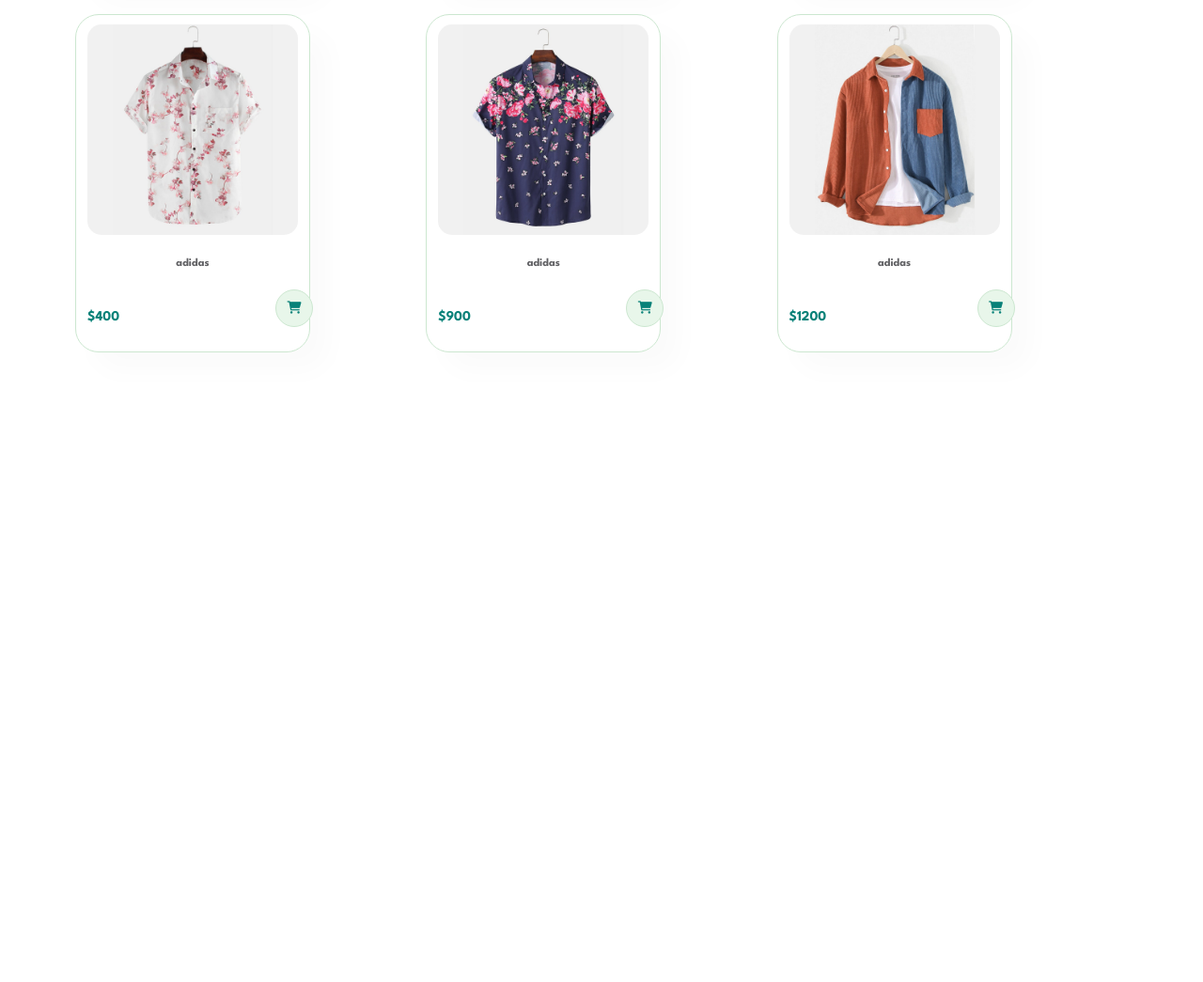
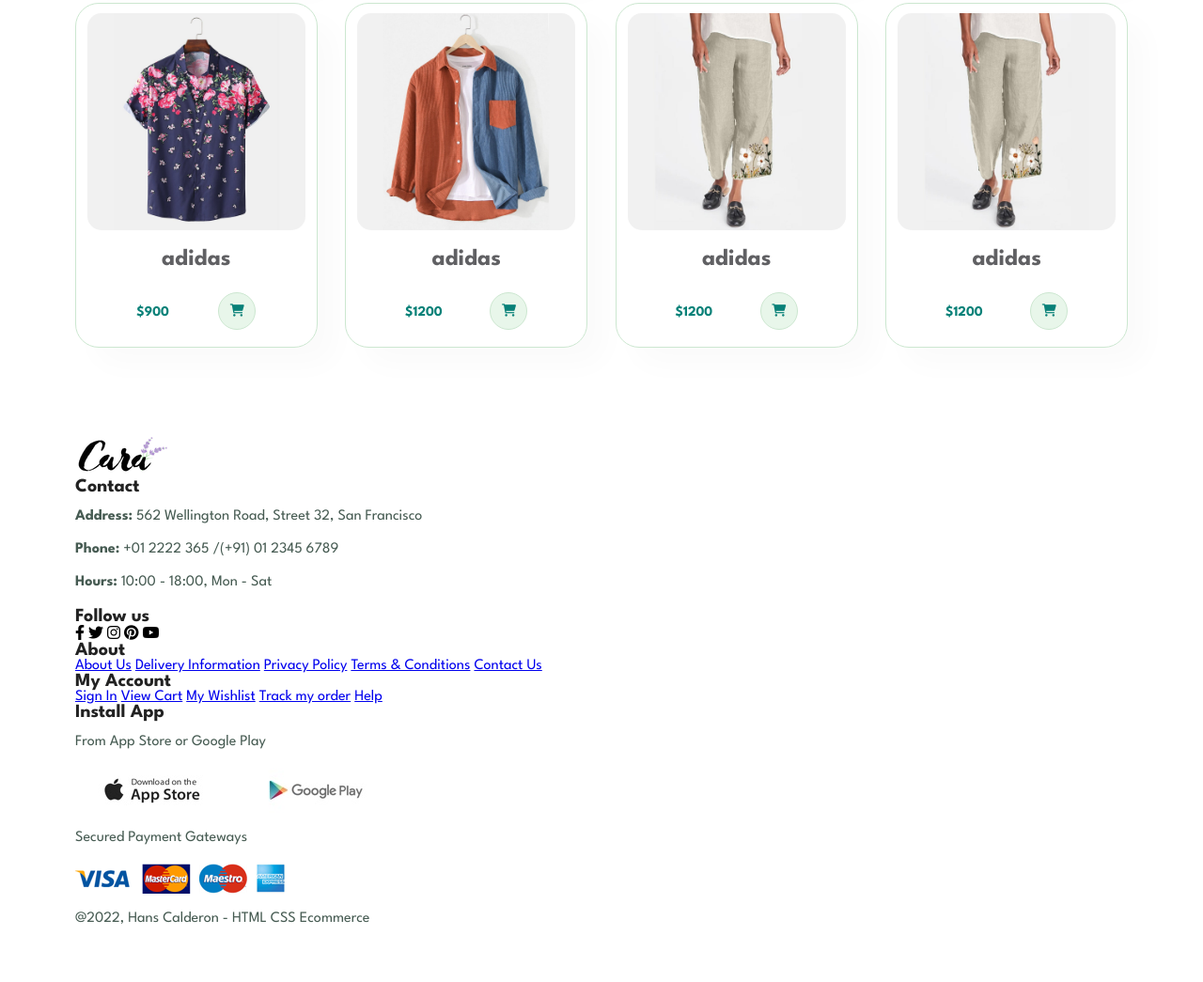
Before and after one commit to Alej0C/ecommerce, a plain HTML site: page index.html in a window 1280 px wide. Shown: the part 1234-2279 px from the top of the page at 94% size. Before the commit the page ends 1664 px from the top, so only its background shows below. Drawn offline with Linux system fonts and the light colour scheme.

Commit message:
cuarto Commit

```diff
--- a/index.html
+++ b/index.html
@@ -9,6 +9,7 @@
     <link rel="stylesheet" href="./src/styles/style.css">
     <link rel="stylesheet" href="./src/styles/products.css">
     <link rel="stylesheet" href="./src/styles/home.css">
+    <link rel="stylesheet" href="./src/styles/footer.css">
     <title>Ecommerce</title>
 </head>
 
@@ -20,10 +21,9 @@
         <div>
             <ul id="navbar">
                 <li><a class="active" href="index.html">Home</a></li>
-                <li><a href="shop.html">Shop</a></li>
-                <li><a href="blog.html">Blog</a></li>
-                <li><a href="about.html">About</a></li>
-                <li><a href="contact.html">Contact</a></li>
+                <li><a href="shop.html">Shop
+
+                    </a></li>
                 <li><a href="cart.html"><i class="fa-solid fa-bag-shopping"></i></a></li>
             </ul>
         </div>
@@ -41,6 +41,59 @@
         <!-- card -->
     </section>
 
+    <footer class="section-p1">
+        <div class="col">
+            <img src="./public/assets/logo.png" alt="">
+            <h4>Contact</h4>
+            <p> <strong>Address:</strong> 562 Wellington Road, Street 32, San Francisco</p>
+            <p> <strong>Phone:</strong> +01 2222 365 /(+91) 01 2345 6789</p>
+            <p> <strong>Hours:</strong> 10:00 - 18:00, Mon - Sat</p>
+            <div class="follow">
+                <h4>Follow us</h4>
+                <div class="icon">
+                    <i class="fab fa-facebook-f"></i>
+                    <i class="fab fa-twitter"></i>
+                    <i class="fab fa-instagram"></i>
+                    <i class="fab fa-pinterest"></i>
+                    <i class="fab fa-youtube"></i>
+                </div>
+            </div>
+        </div>
+
+        <div class="col">
+            <h4>About</h4>
+            <a href="#">About Us</a>
+            <a href="#">Delivery Information</a>
+            <a href="#">Privacy Policy</a>
+            <a href="#">Terms & Conditions</a>
+            <a href="#">Contact Us</a>
+        </div>
+
+        <div class="col">
+            <h4>My Account</h4>
+            <a href="#">Sign In</a>
+            <a href="#">View Cart</a>
+            <a href="#">My Wishlist</a>
+            <a href="#">Track my order</a>
+            <a href="#">Help</a>
+        </div>
+
+        <div class="col install">
+            <h4>Install App</h4>
+            <p>From App Store or Google Play</p>
+            <div class="row">
+                <img src="./public/pay/app.jpg" alt="">
+                <img src="./public/pay/play.jpg" alt="">
+            </div>
+            <p>Secured Payment Gateways</p>
+            <img src="./public/pay/pay.png" alt="">
+        </div>
+
+        <div class="copyright">
+            <p>@2022, Hans Calderon - HTML CSS Ecommerce</p>
+        </div>
+    </footer>
+
     <script src="src/js/main.js" type="module"></script>
 
 </body>
--- a/src/styles/products.css
+++ b/src/styles/products.css
@@ -1,13 +1,16 @@
 #products {
-    display: grid;
-    grid-template-columns: 33.33% 33.33% 33.33%;
+    display: flex;
+    justify-content: space-between;
+    padding-top: 20px;
+    align-items: center;
+    flex-wrap: wrap;
 }
 
 .card {
     width: 23%;
     min-width: 250px;
     padding: 10px 12px;
-    border: 1px solid #cce7d0;
+    border: 1px solid var(--lgreen);
     border-radius: 25px;
     cursor: pointer;
     box-shadow: 20px 20px 30px rgba(0, 0, 0, 0.02);
@@ -15,7 +18,7 @@
     transition: 0.2s ease;
 }
 
-.card:hover {
+.card:hover{
     box-shadow: 20px 20px 30px rgba(0, 0, 0, 0.06);
 }
 
@@ -34,15 +37,15 @@
 .nameProduct {
     color: #606063;
     text-align: center;
-    font-size: 12px;
+    font-size: 25px;
 }
 
 .card div {
     width: 100%;
     height: 35%;
-    display: grid;
-    grid-template-columns: 200px 1fr 300px;
-    justify-items: baseline;
+    display: flex;
+    justify-content: space-evenly;
+    align-items: center;
 }
 
 .price {
@@ -60,5 +63,5 @@
     background-color: #e8f6ea;
     font-weight: 500;
     color: var(--green);
-    border: 1px solid #cce7d0;
+    border: 1px solid var(--lgreen);
 }
--- a/src/styles/style.css
+++ b/src/styles/style.css
@@ -11,7 +11,8 @@
 :root {
     --gray: #222;
     --green: #088178;
-    --black: #1a1a1a
+    --black: #1a1a1a;
+    --lgreen: #cce7d0;
 }
 
 h1 {
--- a/src/utils/data.js
+++ b/src/utils/data.js
@@ -35,4 +35,16 @@ export const products = [
         price: 1200,
         url: 'f6.jpg'
     },
+    {
+        name: 'adidas',
+        description: 'Cartoon Astronaut T-Shirts',
+        price: 1200,
+        url: 'f7.jpg'
+    },
+    {
+        name: 'adidas',
+        description: 'Cartoon Astronaut T-Shirts',
+        price: 1200,
+        url: 'f7.jpg'
+    }
 ]
```
Also changed, not shown: public/pay/app.jpg (added), public/pay/pay.png (added), public/pay/play.jpg (added), src/styles/footer.css (added).
